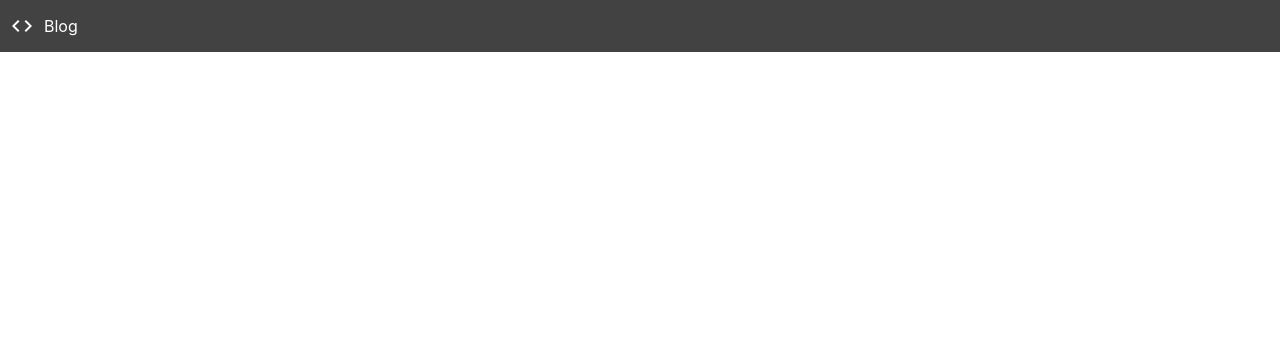
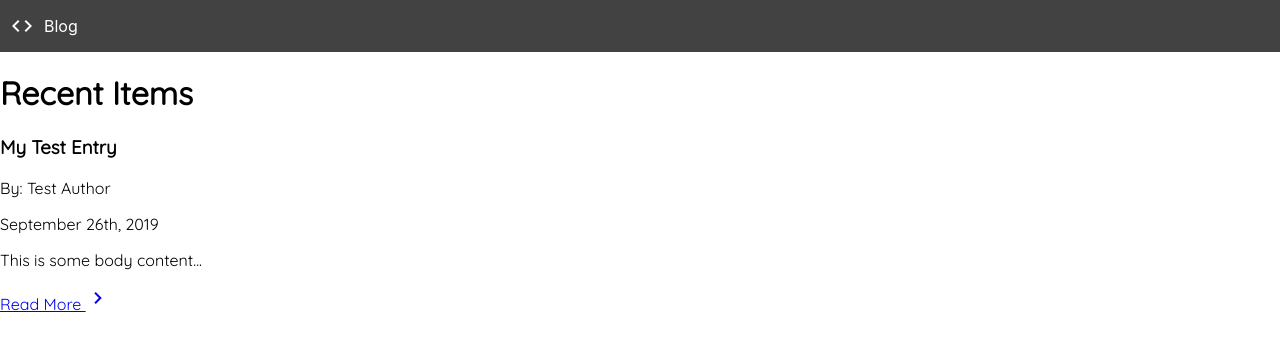
Before and after one commit to ashleighc207/react-router-blog, a React (Create React App) app: page /blog/12345 in a window 1280 px wide. Shown: the top 350 px of the page. Built offline with nearby package versions, Linux system fonts and the light colour scheme.

Commit message:
get models working for initial blog setup

```diff
--- a/src/App.css
+++ b/src/App.css
@@ -1,3 +1,7 @@
-.App {
-  text-align: center;
+body,
+html {
+  height: 100%;
+  width: 100%;
+  margin: 0px;
+  padding: 0px;
 }
--- a/src/App.js
+++ b/src/App.js
@@ -1,11 +1,13 @@
 import React from "react";
 import "./App.css";
 import Nav from "./Components/Nav.js";
+import BlogList from "./Components/BlogList.js";
 
 function App() {
   return (
     <div className="App">
       <Nav />
+      <BlogList />
     </div>
   );
 }
--- a/src/Components/Blog.js
+++ b/src/Components/Blog.js
@@ -0,0 +1,27 @@
+import React, { Component } from "react";
+import { Link } from "react-router-dom";
+import "./Blog.css";
+
+class Blog extends Component {
+  render() {
+    return (
+      <section>
+        <h3>{this.props.heading}</h3>
+        <div>
+          <p>By: {this.props.author}</p>
+          <date>{this.props.date}</date>
+        </div>
+        <div>
+          <p>{this.props.content}</p>
+        </div>
+        <div>
+          <Link to="">
+            Read More <i class="material-icons">keyboard_arrow_right</i>
+          </Link>
+        </div>
+      </section>
+    );
+  }
+}
+
+export default Blog;
--- a/src/Components/BlogList.css
+++ b/src/Components/BlogList.css
@@ -0,0 +1,3 @@
+.BlogList {
+  font-family: "Quicksand", sans-serif;
+}
--- a/src/Components/BlogList.js
+++ b/src/Components/BlogList.js
@@ -0,0 +1,32 @@
+import React, { Component } from "react";
+import "./BlogList.css";
+import Blog from "./Blog.js";
+import blogs from "../Models/blogs.js";
+
+class BlogList extends Component {
+  constructor(props) {
+    super(props);
+    this.state = {
+      blogs: blogs
+    };
+  }
+  render() {
+    return (
+      <main className="BlogList">
+        <h1 className="BlogList--heading"> Recent Items </h1>
+        {this.state.blogs.map(b => {
+          return (
+            <Blog
+              heading={b.heading}
+              content={b.body}
+              author={b.author}
+              date={b.date}
+            />
+          );
+        })}
+      </main>
+    );
+  }
+}
+
+export default BlogList;
--- a/src/Models/blogs.js
+++ b/src/Models/blogs.js
@@ -0,0 +1,11 @@
+const blogs = [
+  {
+    id: "12345",
+    heading: "My Test Entry",
+    body: "This is some body content... ",
+    author: "Test Author",
+    date: "September 26th, 2019"
+  }
+];
+
+export default blogs;
--- a/src/index.js
+++ b/src/index.js
@@ -1,6 +1,12 @@
 import React from "react";
 import ReactDOM from "react-dom";
+import { BrowserRouter } from "react-router-dom";
 import "./index.css";
 import App from "./App";
 
-ReactDOM.render(<App />, document.getElementById("root"));
+ReactDOM.render(
+  <BrowserRouter>
+    <App />
+  </BrowserRouter>,
+  document.getElementById("root")
+);
```
Also changed, not shown: src/Components/BlogContent.css (added), src/Components/BlogContent.js (added).
